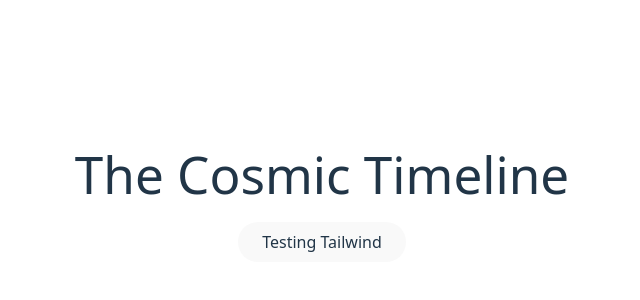
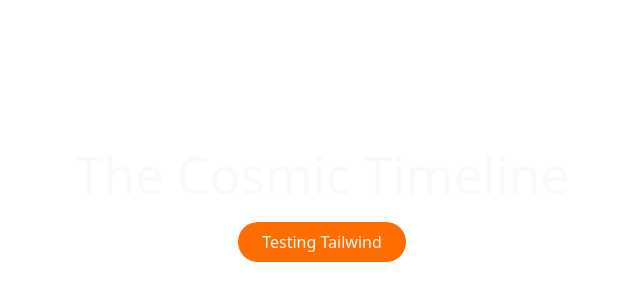
Before and after one commit to drinnster/theCosmicTimeline, a React (Vite) app: page / in a window 1280 px wide. Shown: the part 196-496 px from the top of the page, without its empty margins (318-958 px from the left). Built offline with nearby package versions, Linux system fonts and the light colour scheme.

Commit message:
cosmic colors for background and text

```diff
--- a/src/App.tsx
+++ b/src/App.tsx
@@ -7,9 +7,9 @@ function App() {
   return (
     <>
       <div>
-        <h1>The Cosmic Timeline</h1>
+        <h1 class="text-supernovawhite">The Cosmic Timeline</h1>
       <div class="mt-5">
-        <button class="rounded-full bg-gray-600 px-6 py-2">
+        <button class="rounded-full bg-meteororange text-supernovawhite px-6 py-2">
           Testing Tailwind
         </button>
       </div>
--- a/src/assets/styles/colors.css
+++ b/src/assets/styles/colors.css
@@ -3,6 +3,8 @@
 @tailwind components;
 @tailwind utilities;
 
+
+/* Custom colours */
 @layer base {
   :root {
     --color-deepspaceblue: #0D1B2A;
@@ -15,3 +17,23 @@
     --color-darkmatterblack: #121212;
   }
 }
+
+/* Custom colours as background classes */
+.bg-deepspaceblue { background-color: var(--color-deepspaceblue); }
+.bg-nebulapurple { background-color: var(--color-nebulapurple); }
+.bg-galacticteal { background-color: var(--color-galacticteal); }
+.bg-stellargold { background-color: var(--color-stellargold); }
+.bg-eclipsegray { background-color: var(--color-eclipsegray); }
+.bg-supernovawhite { background-color: var(--color-supernovawhite); }
+.bg-meteororange { background-color: var(--color-meteororange); }
+.bg-darkmatterblack { background-color: var(--color-darkmatterblack); }
+
+/* Custom colours as text classes */
+.text-deepspaceblue { color: var(--color-deepspaceblue); }
+.text-nebulapurple { color: var(--color-nebulapurple); }
+.text-galacticteal { color: var(--color-galacticteal); }
+.text-stellargold { color: var(--color-stellargold); }
+.text-eclipsegray { color: var(--color-eclipsegray); }
+.text-supernovawhite { color: var(--color-supernovawhite); }
+.text-meteororange { color: var(--color-meteororange); }
+.text-darkmatterblack { color: var(--color-darkmatterblack); }
```
